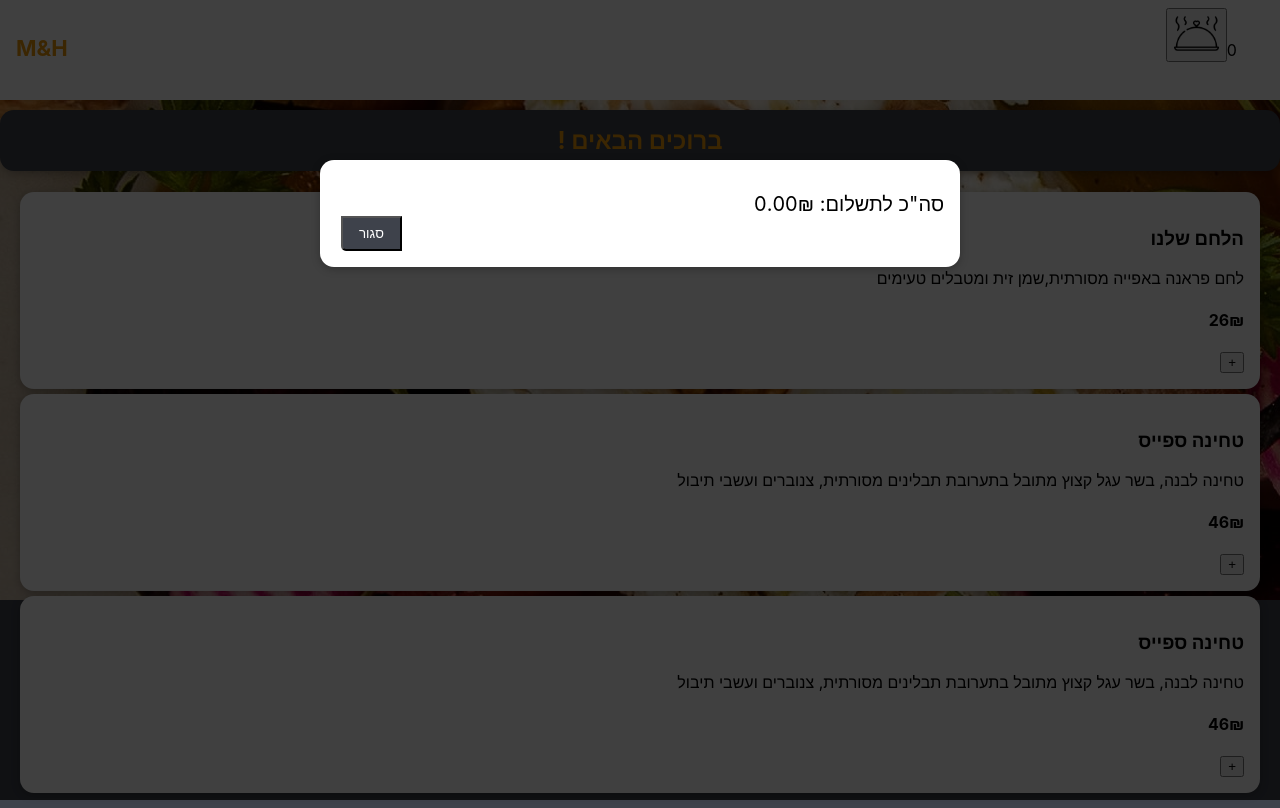
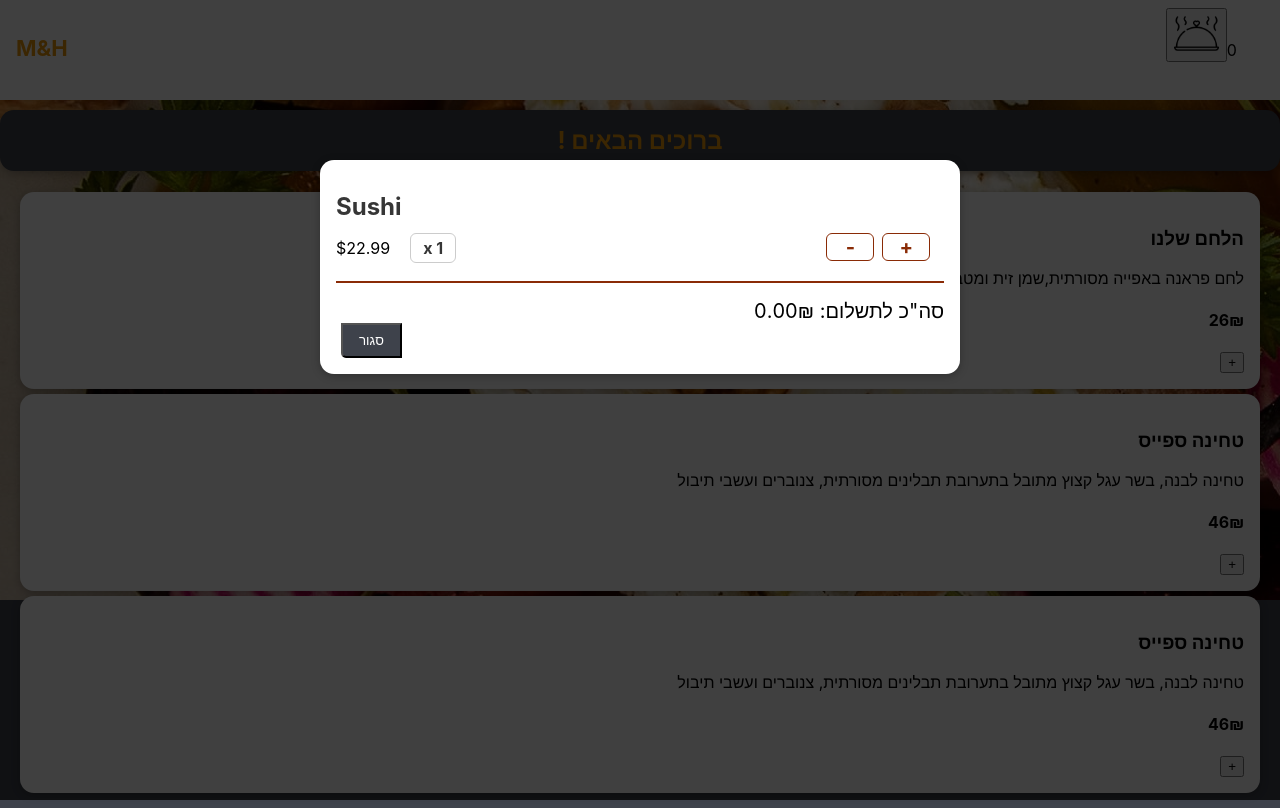
Before and after one commit to matanfadida/restaurantsProject, a React (Create React App) app in the folder frontend/: page / in a window 1280 px wide. Both pictures are taken after a click on the button 1196 px from the left and 35 px from the top of the page. Built offline with nearby package versions, Linux system fonts and the light colour scheme.

Commit message:
Cart item fix

```diff
--- a/frontend/src/components/NavigationBar/Cart/CartItem.js
+++ b/frontend/src/components/NavigationBar/Cart/CartItem.js
@@ -1,5 +1,21 @@
-const CartItem = props => {
+import style from "./CartItem.module.css";
 
-}
+const CartItem = (props) => {
+  return (
+    <li className={style["cart-item"]}>
+      <div>
+          <h2>Sushi</h2>
+          <div className={style.summary}>
+            <span ClassName={style.price}>$22.99</span>
+            <span className={style.amount}>x 1</span>
+          </div>
+        <div className={style.actions}>
+          <button>-</button>
+          <button>+</button>
+        </div>
+      </div>
+    </li>
+  );
+};
 
 export default CartItem;
--- /dev/null
+++ b/frontend/src/components/NavigationBar/Cart/CartItem.module.css
@@ -0,0 +1,62 @@
+.cart-item {
+    display: block;
+    align-items: center;
+    border-bottom: 2px solid #8a2b06;
+    padding: 1rem 0;
+    /* margin: 1rem 0; */
+  }
+
+  .cart-item h2 {
+    margin: 0 0 0.5rem 0;
+    color: #363636;
+  }
+
+  .summary {
+    width: 80%;
+    display: inline-block;
+  }
+
+  .price {
+    font-weight: bold;
+    color: #8a2b06;
+  }
+
+  .amount {
+    margin: 0 0 0 20px;
+    font-weight: bold;
+    border: 1px solid #ccc;
+    padding: 0.25rem 0.75rem;
+    border-radius: 6px;
+    color: #363636;
+  }
+
+  .actions {
+    display: inline-block;
+  }
+
+  /* @media (min-width: 768px) {
+    .actions {
+      flex-direction: row;
+    }
+  }
+   */
+  .cart-item button {
+    font: inherit;
+    font-weight: bold;
+    font-size: 1.25rem;
+    color: #8a2b06;
+    border: 1px solid #8a2b06;
+    width: 3rem;
+    text-align: center;
+    border-radius: 6px;
+    background-color: transparent;
+    cursor: pointer;
+    margin-left: 1rem;
+    margin: 0.25rem;
+  }
+
+  .cart-item button:hover,
+  .cart-item button:active {
+    background-color: #8a2b06;
+    color: white;
+  }
--- a/frontend/src/components/NavigationBar/Cart/ShowCart.js
+++ b/frontend/src/components/NavigationBar/Cart/ShowCart.js
@@ -3,6 +3,7 @@ import CartContext from "../../../state/buy-context";
 import Modal from "../../UI/modal";
 
 import style from "./Cart.module.css";
+import CartItem from "./CartItem";
 
 const Cart = (props) => {
   const ctx = useContext(CartContext);
@@ -10,6 +11,7 @@ const Cart = (props) => {
   const hashItem = ctx.items.length > 0;
   return (
     <Modal>
+      <CartItem/>
       <ul>{ctx.items.map(item => (<li>{item.name}</li>))}</ul>
       <div className={style["div-show-price"]}>
         <span>{totalAmount}</span>
```
Also changed, not shown: 1 other file (tests, documents, lock files or other folders).
